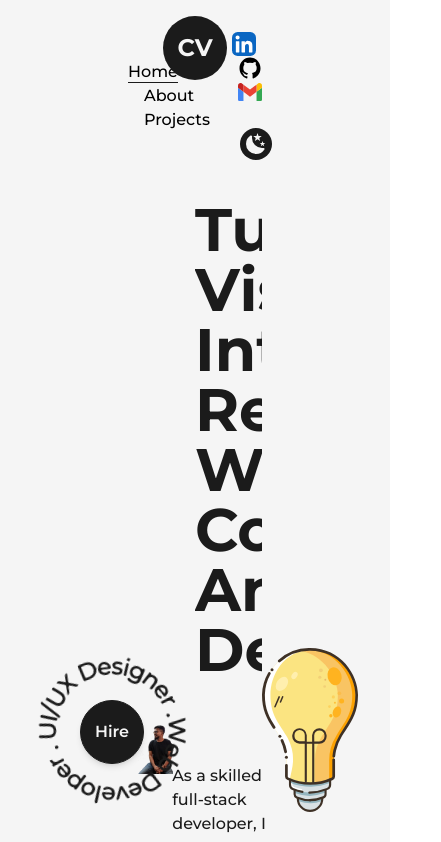
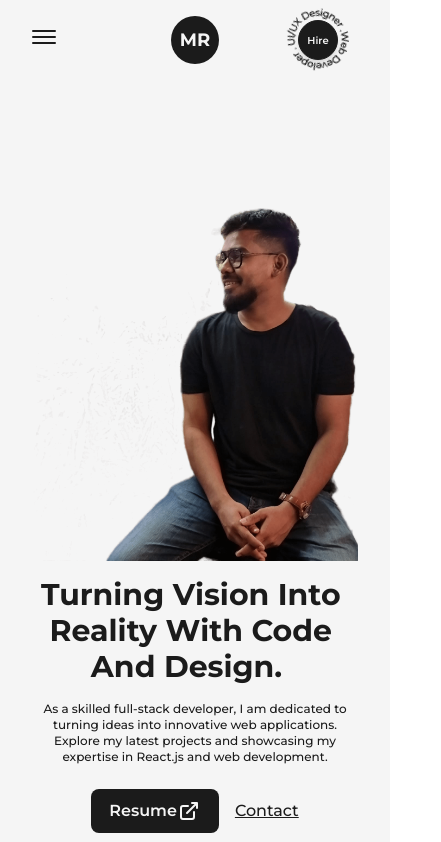
Before and after one commit to IspahanRahman/next_portfolio, a Next.js app: page / in a window 390 px wide. Shown: the top 842 px of the page, 441 px wide, since content can reach past the window. Built offline with nearby package versions, Linux system fonts and the light colour scheme.

Commit message:
porfolio home page reponsiveness implemented

```diff
--- a/src/components/AnimatedText.js
+++ b/src/components/AnimatedText.js
@@ -30,7 +30,7 @@ const singleWord ={
 
 const AnimatedText = ({text,className=""}) => {
   return (
-    <div className='w-full mx-auto py-2 flex items-center justify-center text-center overflow-hidden '>
+    <div className='w-full mx-auto py-2 flex items-center justify-center text-center overflow-hidden sm:py-0'>
       <motion.h1 className={`inline-block w-full text-dark font-bold captitalize text-8xl ${className} dark:text-light`}
       variants={quote}
       initial="initial"
--- a/src/components/Footer.js
+++ b/src/components/Footer.js
@@ -5,11 +5,11 @@ import Link from 'next/link'
 const Footer = () => {
   return (
     <footer
-      className='w-full border-t-2 border-solid border-dark font-medium text-lg dark:text-light dark:border-light'
+      className='w-full border-t-2 border-solid border-dark font-medium text-lg dark:text-light dark:border-light sm:text-base'
     >
-      <Layout className="py-8 flex items-center justify-between">
+      <Layout className="py-8 flex items-center justify-between lg:flex-col lg:py-6">
         <span>{new Date().getFullYear()} &copy; All Rights Reserved.</span>
-        <div className='flex items-center'>
+        <div className='flex items-center lg:py-2'>
           Build With <span className='text-primary text-2xl px-1 dark:text-primaryDark'>&#9825;</span>
           by&nbsp;<Link href="" className='underline underline-offset-2'>Ispahan</Link>
         </div>
--- a/src/components/HireMe.js
+++ b/src/components/HireMe.js
@@ -12,10 +12,15 @@ const HireMe = () => {
       items-center
       justify-center
       overflow-hidden
+      md:right-8
+      md:left-auto
+      md:top-0
+      md:bottom-auto
+      md:absolute
   '>
-    <div className='w-48 h-auto flex items-center justify-center relative'>
+    <div className='w-48 h-auto flex items-center justify-center relative md:w-24 xs:w-20'>
       <CircularText className={"fill-dark animate-spin-slow dark:fill-light"}/>
-      <Link href="mailto:ispahanrahman133@gmail.com" className='flex items-center justify-center absolute left-1/2 top-1/2 -translate-x-1/2 -translate-y-1/2 bg-dark text-light shadow-md border border-solid border-dark w-16 h-16 rounded-full font-semibold hover:bg-light hover:text-dark transition ease delay-150 dark:bg-light dark:text-dark hover:dark:bg-dark hover:dark:text-light hover:dark:border-light'>Hire</Link>
+      <Link href="mailto:ispahanrahman133@gmail.com" className='flex items-center justify-center absolute left-1/2 top-1/2 -translate-x-1/2 -translate-y-1/2 bg-dark text-light shadow-md border border-solid border-dark w-16 h-16 rounded-full font-semibold hover:bg-light hover:text-dark transition ease delay-150 dark:bg-light dark:text-dark hover:dark:bg-dark hover:dark:text-light hover:dark:border-light md:w-12 md:h-12 xs:w-10 xs:h-10 md:text-[10px]'>Hire</Link>
     </div>
   </div>
   )
--- a/src/components/Layout.js
+++ b/src/components/Layout.js
@@ -2,7 +2,7 @@ import React from 'react'
 
 const Layout = ({children,className}) => {
   return (
-    <div className={`w-full h-full inline-block z-0 bg-light dark:bg-dark p-32 ${className}`}>
+    <div className={`w-full h-full inline-block z-0 bg-light dark:bg-dark p-32 xl:p-24 lg:p-16 md:p-12 sm:p-8 ${className}`}>
       {children}
     </div>
   )
--- a/src/components/Logo.js
+++ b/src/components/Logo.js
@@ -9,12 +9,12 @@ const Logo = () => {
     <div className='flex items-center justify-center mt-2'>
       <MotionLink
         href="/"
-        className='w-16 h-16 bg-dark text-light flex items-center justify-center rounded-full text-2xl font-bold border border-solid border-transparent dark:border-light'
+        className='w-16 h-16 bg-dark text-light flex items-center justify-center rounded-full text-2xl font-bold border border-solid border-transparent dark:border-light md:w-12 md:h-12 md:text-lg'
         whileHover={{
           backgroundColor:["#121212", "rgba(131,58,180,1)","rgba(253,29,29,1)","rgba(252,176,69,1)","rgba(131,58,180,1)", "#121212"],
           transition:{duration:1, repeat:Infinity}
         }}
-        >CV</MotionLink>
+        >MR</MotionLink>
     </div>
   )
 }
--- a/src/components/NavBar.js
+++ b/src/components/NavBar.js
@@ -1,4 +1,4 @@
-import React from 'react'
+import React, { useState } from 'react'
 import Link from 'next/link';
 import Logo from './Logo';
 import { useRouter } from 'next/router';
@@ -16,10 +16,38 @@ const CustomLink = ({href,title,className=""}) =>{
     </Link>
   )
 }
+
+const CustomMobileLink = ({href,title,className="", toggle}) =>{
+  const router = useRouter();
+  const handleClick = () =>{
+    toggle();
+    router.push(href);
+  }
+  return(
+    <button href={href} className={`${className} relative group dark:text-dark text-light my-2`} onClick={handleClick}>
+      {title}
+
+      <span className={`h-[1px] inline-block  bg-light dark:bg-dark absolute left-0 -bottom-0.5 group-hover:w-full transition-[width] ease duration-300 ${router.asPath=== href ? 'w-full' : 'w-0' } `}>&nbsp;</span>
+    </button>
+  )
+}
+
 const NavBar = () => {
   const [mode,setMode] = useThemeSwitcher();
+  const [isOpen, setIsOpen] = useState(false);
+
+  const handleClick = () => {
+    setIsOpen(!isOpen);
+  }
   return (
-    <header className='w-full px-32 py-8 font-medium flex items-center justify-between dark:text-light'>
+    <header className='w-full px-32 py-8 font-medium flex items-center justify-between dark:text-light relative z-10 lg:px-16 md:px-12 sm:px-8'>
+
+    <button className='flex-col justify-center items-center hidden lg:flex' onClick={handleClick}>
+      <span className={`bg-dark dark:bg-light block transition-all duration-300 ease-out h-0.5 w-6 rounded-sm ${isOpen ? 'rotate-45 translate-y-1' : '-translate-y-0.5'}`}></span>
+      <span className={`bg-dark dark:bg-light block transition-all duration-300 ease-out h-0.5 w-6 rounded-sm my-0.5 ${isOpen ? 'opacity-0' : 'opacity-100'}`}></span>
+      <span className={`bg-dark dark:bg-light block transition-all duration-300 ease-out h-0.5 w-6 rounded-sm  ${isOpen ? '-rotate-45 -translate-y-1' : 'translate-y-0.5'}`}></span>
+    </button>
+    <div className='w-full flex justify-between items-center lg:hidden'>
       <nav>
         <CustomLink href="/" title="Home" className='mr-4'/>
         <CustomLink href="/about" title="About" className='mx-4'/>
@@ -53,6 +81,50 @@ const NavBar = () => {
         </button>
 
       </nav>
+    </div>
+    {
+      isOpen && (
+        <motion.div
+          initial={{scale:0,opacity:0,x:"-50%",y:"-50%"}}
+          animate={{scale:1,opacity:1}}
+          className='min-w-[70vw] flex flex-col justify-between z-30 items-center fixed top-1/2 left-1/2 -translate-x-1/2 -translate-y-1/2 bg-dark/90 dark:bg-light/75 rounded-lg backdrop-blur-md py-32'>
+      <nav className='flex flex-col items-center justify-center'>
+        <CustomMobileLink href="/" title="Home" className='' toggle={handleClick}/>
+        <CustomMobileLink href="/about" title="About" className='' toggle={handleClick}/>
+        <CustomMobileLink href="/projects" title="Projects" className='' toggle={handleClick}/>
+      </nav>
+
+      <nav className='flex items-center justify-center flex-wrap mt-2'>
+        <motion.a href="/" target={"_blank"} whileHover={{y:-4}} whileTap={{scale:0.9}} className="w-6 mr-3 sm:mx-1">
+          <LinkedInIcon/>
+        </motion.a>
+        <motion.a href="/" target={"_blank"} whileHover={{y:-4}} whileTap={{scale:0.9}} className="w-6 mx-3 text-light dark:text-dark sm:mx-1">
+          <GithubIcon />
+        </motion.a>
+        <motion.a href="mailto:ispahanrahman133@gmail.com" target={"_blank"} whileHover={{y:-4}} whileTap={{scale:0.9}} className="w-6 mx-3 sm:mx-1">
+          <GmailIcon />
+        </motion.a>
+        <motion.a href="mailto:ispahanrahman133@gmail.com" target={"_blank"} whileHover={{y:-4}} whileTap={{scale:0.9}} className="w-6 ml-3 text-light sm:mx-1">
+          <FacebookIcon />
+        </motion.a>
+
+        <button
+          onClick={()=> setMode(mode === "light" ? "dark" : "light")}
+          className={`ml-3 flex items-center justify-center rounded-full p-1 ${mode === "light" ? 'bg-dark text-light' : 'bg-light text-dark'} `}
+        >
+          {
+            mode === "dark" ?
+            <SunIcon className="fill-dark"/>
+            :
+            <MoonIcon className="fill-dark"/>
+          }
+        </button>
+
+      </nav>
+    </motion.div>
+      )
+    }
+
 
       <div className='absolute left-[50%] top-2 translate-x-[-50%]'>
         <Logo/>
--- a/src/pages/index.js
+++ b/src/pages/index.js
@@ -16,34 +16,34 @@ export default function Home() {
         <title>Mahmud Portfolio</title>
         <meta name="description" content="This is a portfolio applicaiton generated by create next app" />
       </Head>
-      <main className="flex items-center text-dark w-full min-h-screen dark:text-light">
-        <Layout className="pt-0">
-          <div  className="flex items-center justify-between w-full">
-            <div className='w-1/3'>
+      <main className="flex items-center text-dark w-full min-h-screen dark:text-light ">
+        <Layout className="pt-0 md:pt-16 sm:pt-8 xs:pt-0">
+          <div  className="flex items-center justify-between w-full lg:flex-col">
+            <div className='w-1/3 md:w-1/2 sm:w-full'>
               <Image
                 src={profilePic2}
                 alt='Profile Picture'
-                className='w-full h-auto'
+                className='w-full h-auto lg:hidden md:inline-block md:w-full'
                 priority
                 sizes="(max-width:768px) 100vw, (max-width:1200px) 50vw, 50vw"
               />
             </div>
-            <div className='w-1/2 flex flex-col items-center self-center'>
-              <AnimatedText text="Turning Vision Into Reality With Code And Design. " className='!text-6xl !text-left'/>
-              <p className='my-4 text-base font-medium'>
+            <div className='w-1/2 flex flex-col items-center self-center lg:w-full lg:text-center md:mt-4'>
+              <AnimatedText text="Turning Vision Into Reality With Code And Design. " className='!text-6xl !text-left xl:!text-5xl lg:!text-center lg:!text-5xl md:!text-5xl sm:!text-3xl'/>
+              <p className='my-4 text-base font-medium md:text-sm sm:text-xs'>
                 As a skilled full-stack developer, I am dedicated to turning ideas into innovative web applications.
-                Explore my latest projects and articles, showcasing my expertise in React.js and web development.
+                Explore my latest projects and showcasing my expertise in React.js and web development.
               </p>
-              <div className='flex items-center self-start mt-2'>
+              <div className='flex items-center self-start mt-2 lg:self-center'>
                 <Link href="/CV-of-Md.Mahmud-Ur-Rahman.pdf" target={"_blank"}
-                  className='flex items-center bg-dark text-light p-2.5 px-6 rounded-lg text-lg font-semibold hover:bg-light hover:text-dark border-2 border-solid border-transparent hover:border-dark transition ease delay-150 dark:bg-light dark:text-dark hover:dark:bg-dark hover:dark:text-light hover:dark:border-light'
+                  className='flex items-center bg-dark text-light p-2.5 px-6 rounded-lg text-lg font-semibold hover:bg-light hover:text-dark border-2 border-solid border-transparent hover:border-dark transition ease delay-150 dark:bg-light dark:text-dark hover:dark:bg-dark hover:dark:text-light hover:dark:border-light md:p-2 md:px-4 md:text-base'
                   download={true}
                 >
                   Resume
                   <LinkArrow  className={"w-6"}/>
                 </Link>
                 <Link href="mailto:ispahanrahman133@gmail.com" target={"_blank"}
-                  className='ml-4 text-lg font-medium capitalize text-dark underline dark:text-light'>
+                  className='ml-4 text-lg font-medium capitalize text-dark underline dark:text-light md:text-base'>
                     Contact
                   </Link>
               </div>
@@ -51,7 +51,7 @@ export default function Home() {
           </div>
         </Layout>
         <HireMe/>
-        <div className='absolute right-8 bottom-8 inline-block w-24'>
+        <div className='absolute right-8 bottom-8 inline-block w-24 md:hidden'>
           <Image src={lightBulb} alt='Bulb' className='w-full h-auto'/>
         </div>
       </main>
--- a/tailwind.config.js
+++ b/tailwind.config.js
@@ -26,6 +26,25 @@ module.exports = {
       }
 
     },
+    screens:{
+      "2xl": { max: "1535px" },
+      // => @media (max-width: 1535px) { ... }
+
+      xl: { max: "1279px" },
+      // => @media (max-width: 1279px) { ... }
+
+      lg: { max: "1023px" },
+      // => @media (max-width: 1023px) { ... }
+
+      md: { max: "767px" },
+      // => @media (max-width: 767px) { ... }
+
+      sm: { max: "639px" },
+      // => @media (max-width: 639px) { ... }
+
+      xs: { max: "479px" },
+      // => @media (max-width: 479px) { ... }
+    }
   },
   plugins: [],
 }
```
Also changed, not shown: src/pages/about.js (+6 -11 lines).
